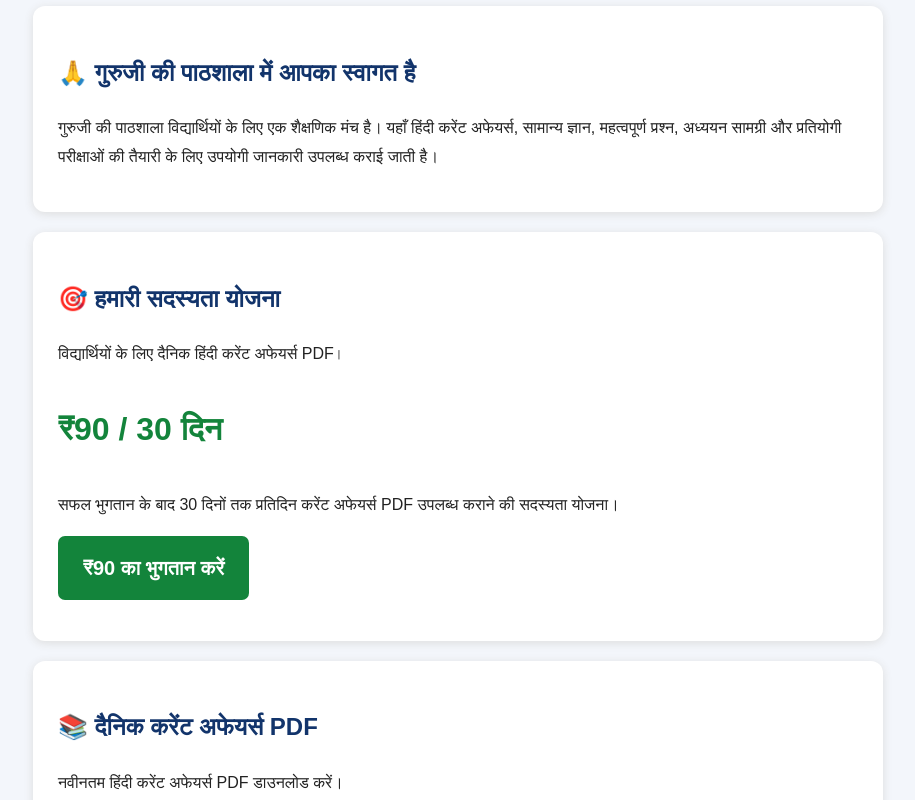
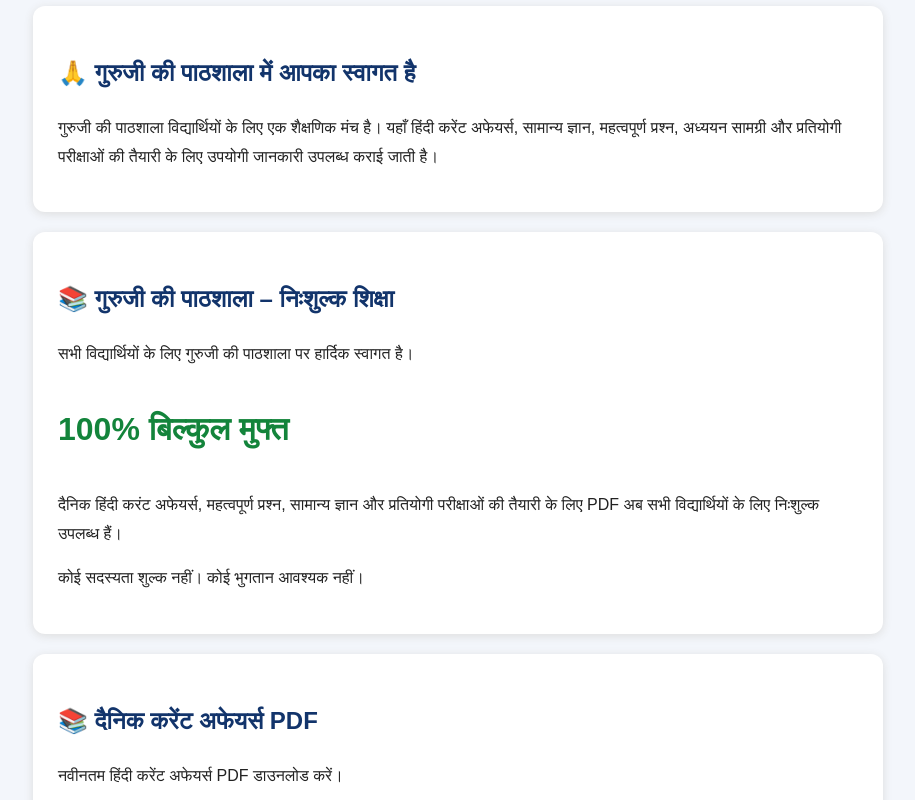
Before and after one commit to Bpdabhi28/bpdabhi28.github.io, a plain HTML site: page index.html in a window 1280 px wide. Shown: the part 384-1184 px from the top of the page, without its empty margins (182-1097 px from the left). Drawn offline with Linux system fonts and the light colour scheme.

Commit message:
Remove Premium Membership and Make Education Free

```diff
--- a/index.html
+++ b/index.html
@@ -161,31 +161,25 @@ alt="गुरुजी की पाठशाला का लोगो">
 
 <div class="card">
 
-<h2>🎯 हमारी सदस्यता योजना</h2>
+<h2>📚 गुरुजी की पाठशाला – निःशुल्क शिक्षा</h2>
 
-<p>विद्यार्थियों के लिए दैनिक हिंदी करेंट अफेयर्स PDF।</p>
+<p>सभी विद्यार्थियों के लिए गुरुजी की पाठशाला पर हार्दिक स्वागत है।</p>
 
-<p class="price">₹90 / 30 दिन</p>
+<p class="price">100% बिल्कुल मुफ्त</p>
 
 <p>
-सफल भुगतान के बाद 30 दिनों तक प्रतिदिन
-करेंट अफेयर्स PDF उपलब्ध कराने की सदस्यता योजना।
+दैनिक हिंदी करंट अफेयर्स, महत्वपूर्ण प्रश्न,
+सामान्य ज्ञान और प्रतियोगी परीक्षाओं की
+तैयारी के लिए PDF अब सभी विद्यार्थियों
+के लिए निःशुल्क उपलब्ध हैं।
 </p>
 
 <p>
-
-<a href="https://rzp.io/rzp/YU2I3Et"
-target="_blank"
-class="pay-button">
-
-₹90 का भुगतान करें
-
-</a>
-
+कोई सदस्यता शुल्क नहीं।
+कोई भुगतान आवश्यक नहीं।
 </p>
 
 </div>
-
 <div class="card">
 
 <h2>📚 दैनिक करेंट अफेयर्स PDF</h2>
```
